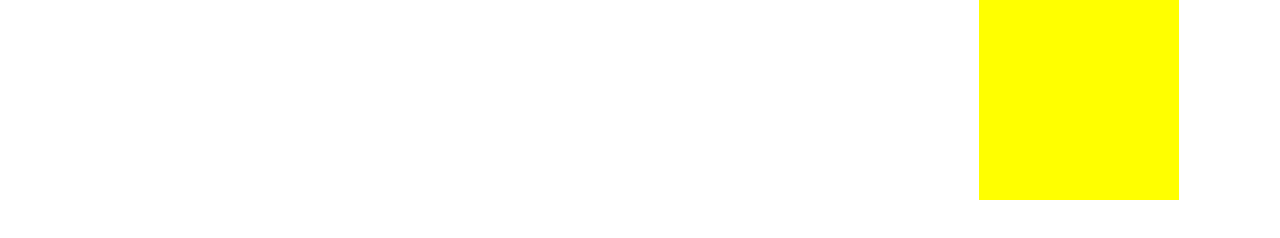
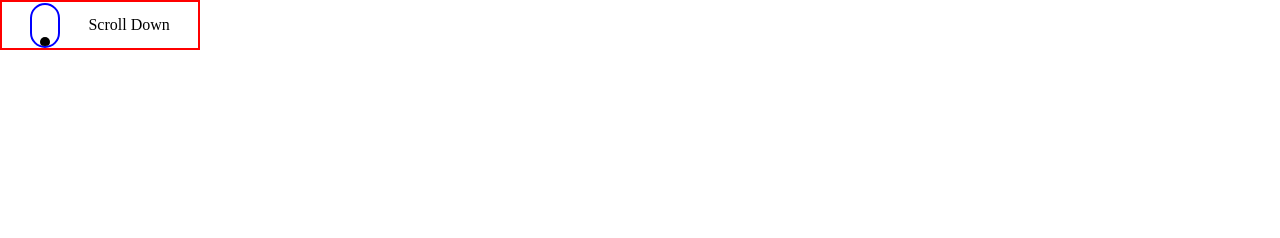
Before and after one commit to shanu-react-dev/Demon-Slayer, a plain HTML site: page CSS/Day32-Animations in CSS/index.html in a window 1280 px wide. Drawn offline with Linux system fonts and the light colour scheme.

Commit message:
started JS

```diff
--- a/CSS/Day32-Animations in CSS/index.html
+++ b/CSS/Day32-Animations in CSS/index.html
@@ -7,6 +7,11 @@
     <link rel="stylesheet" href="./style.css" />
   </head>
   <body>
-    <div class="box"></div>
+    <div class="mainbx">
+      <div class="animationBox">
+        <div class="movebox"></div>
+      </div>
+      <div class="text">Scroll Down</div>
+    </div>
   </body>
 </html>
--- a/CSS/Day32-Animations in CSS/style.css
+++ b/CSS/Day32-Animations in CSS/style.css
@@ -4,19 +4,23 @@
   box-sizing: border-box;
 }
 .box {
-  height: 200px;
+  /* height: 200px;
   width: 200px;
   position: absolute;
   background-color: yellow;
   animation-name: moveBox;
   animation-timing-function: ease-out;
-  animation-duration: 4s;
+  animation-duration: 10s; */
   /* animation-iteration-count: 4; */
-  animation-iteration-count: infinite;
-  animation-direction: alternate;
+  /* animation-iteration-count: infinite;
+  animation-direction: alternate; */
+  /* animation-direction: alternate-reverse; */
+  /* animation-direction: reverse; */
+  /* animation-delay: 2s;
+  animation-fill-mode: both; */
 }
 
-@keyframes moveBox {
+/* @keyframes moveBox {
   from {
     top: 0;
     left: 0;
@@ -25,4 +29,74 @@
     top: 0;
     left: calc(100vw - 200px);
   }
+} */
+
+/* @keyframes moveBox {
+  0% {
+    top: 0;
+    left: 0;
+    background-color: yellow;
+  }
+  25% {
+    top: 0;
+    left: calc(100vw - 200px);
+    background-color: blue;
+  }
+  50% {
+    top: calc(100vh - 200px);
+    left: calc(100vw - 200px);
+    background-color: pink;
+    border-radius: 50% 0;
+  }
+  75% {
+    top: calc(100vh - 200px);
+    left: 0;
+    background-color: crimson;
+  }
+  100% {
+    top: 0;
+    left: 0;
+    background-color: blueviolet;
+  }
+} */
+
+.mainbx {
+  height: 50px;
+  width: 200px;
+  display: flex;
+  justify-content: space-evenly;
+  align-items: center;
+  border: 2px solid red;
 }
+.mainbx > .animationBox {
+  width: 30px;
+  height: 45px;
+  border: 2px solid blue;
+  display: flex;
+  align-items: center;
+  justify-content: center;
+  border-radius: 20px;
+  position: relative;
+  overflow: hidden;
+}
+.mainbx .movebox {
+  width: 10px;
+  height: 10px;
+  position: absolute;
+  background-color: black;
+  border-radius: 100%;
+  animation-name: move;
+  animation-duration: 2s;
+  animation-iteration-count: infinite;
+}
+
+@keyframes move {
+  from {
+    top: 0;
+    left: calc(50% - 5px);
+  }
+  to {
+    top: 100%;
+    left: calc(50% - 5px);
+  }
+}
```
Also changed, not shown: 1 other file.
